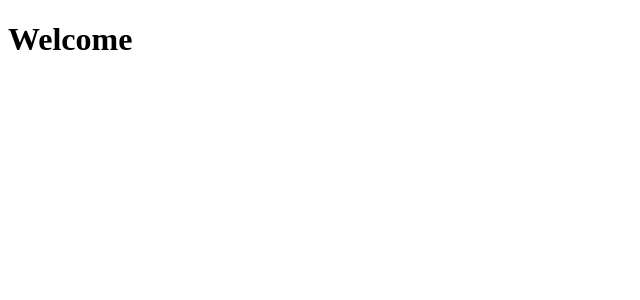
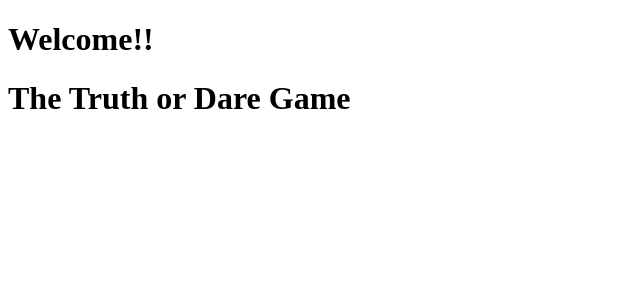
Before and after one commit to Lubeth2026/level3-w2d3-Assignment, a React (Vite) app in the folder appBuild/: page / in a window 1280 px wide. Shown: the top 300 px of the page, without its empty margins (0-640 px from the left). Built offline with nearby package versions, Linux system fonts and the light colour scheme.

Commit message:
Add component 1 passing props to the page

```diff
--- a/appBuild/src/App.jsx
+++ b/appBuild/src/App.jsx
@@ -1,11 +1,13 @@
 import { useState } from 'react'
 import './App.css'
+import Title from './components/Title'
 
 function App() {
 
   return (
     <>
-      <h1>Welcome</h1>
+      <h1>Welcome!!</h1>
+      <Title gameName="The Truth or Dare Game"/>
     </>
   )
 }
--- /dev/null
+++ b/appBuild/src/components/Title.jsx
@@ -0,0 +1,10 @@
+
+//Component #1 Title of the game//
+//Passes props through parent app.jsx//
+export default function Title({ gameName }){
+    return(
+        <>
+        <h1>{gameName}</h1>
+        </>
+    )
+}
```
Also changed, not shown: appBuild/src/components/Header.jsx (deleted, +0 -8 lines).
